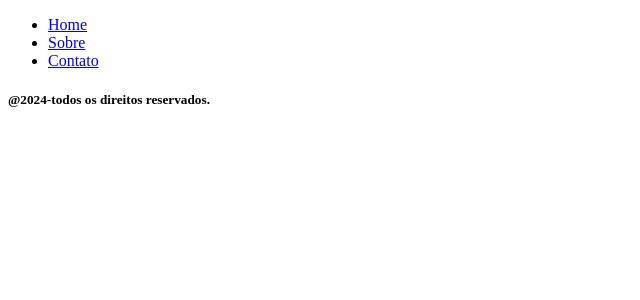
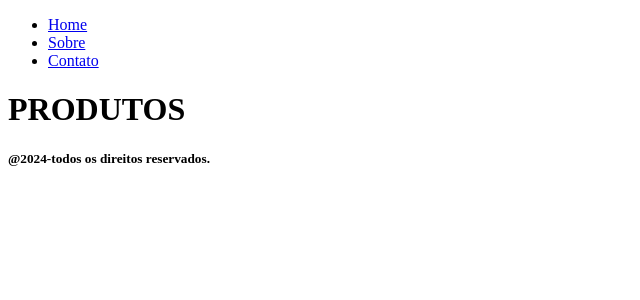
Before and after one commit to FelipeSalazar1/musicStore, a React (Vite) app: page /Produto in a window 1280 px wide. Shown: the top 300 px of the page, without its empty margins (0-640 px from the left). Built offline with nearby package versions, Linux system fonts and the light colour scheme.

Commit message:
Routes formated

```diff
--- a/src/routes/Contato.jsx
+++ b/src/routes/Contato.jsx
@@ -1,6 +1,7 @@
 export default function Contato() {
     return (
       <>
+      <h1>CONTATOS</h1>
       </>
     );
   }
--- a/src/routes/Produtos.jsx
+++ b/src/routes/Produtos.jsx
@@ -1,6 +1,7 @@
 export default function Produtos() {
     return (
       <>
+      <h1>PRODUTOS</h1>
       </>
     );
   }
```
